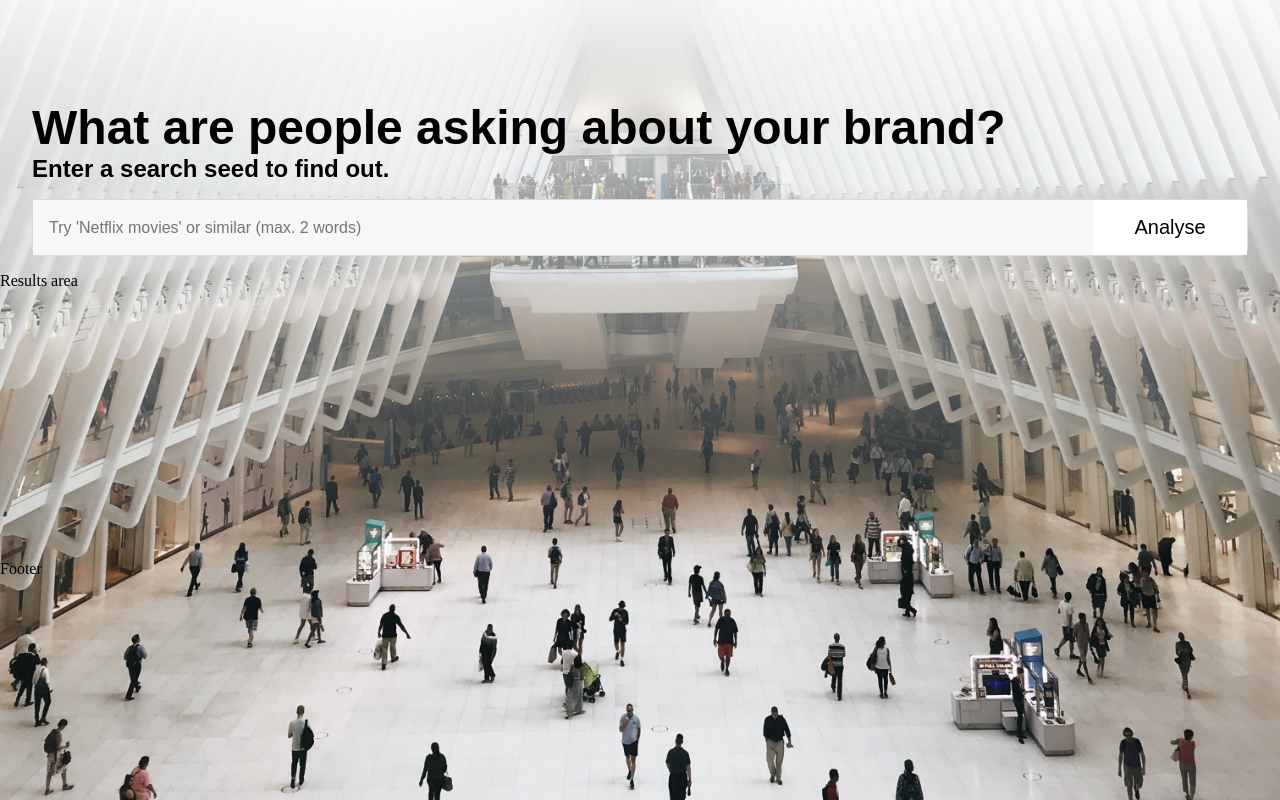
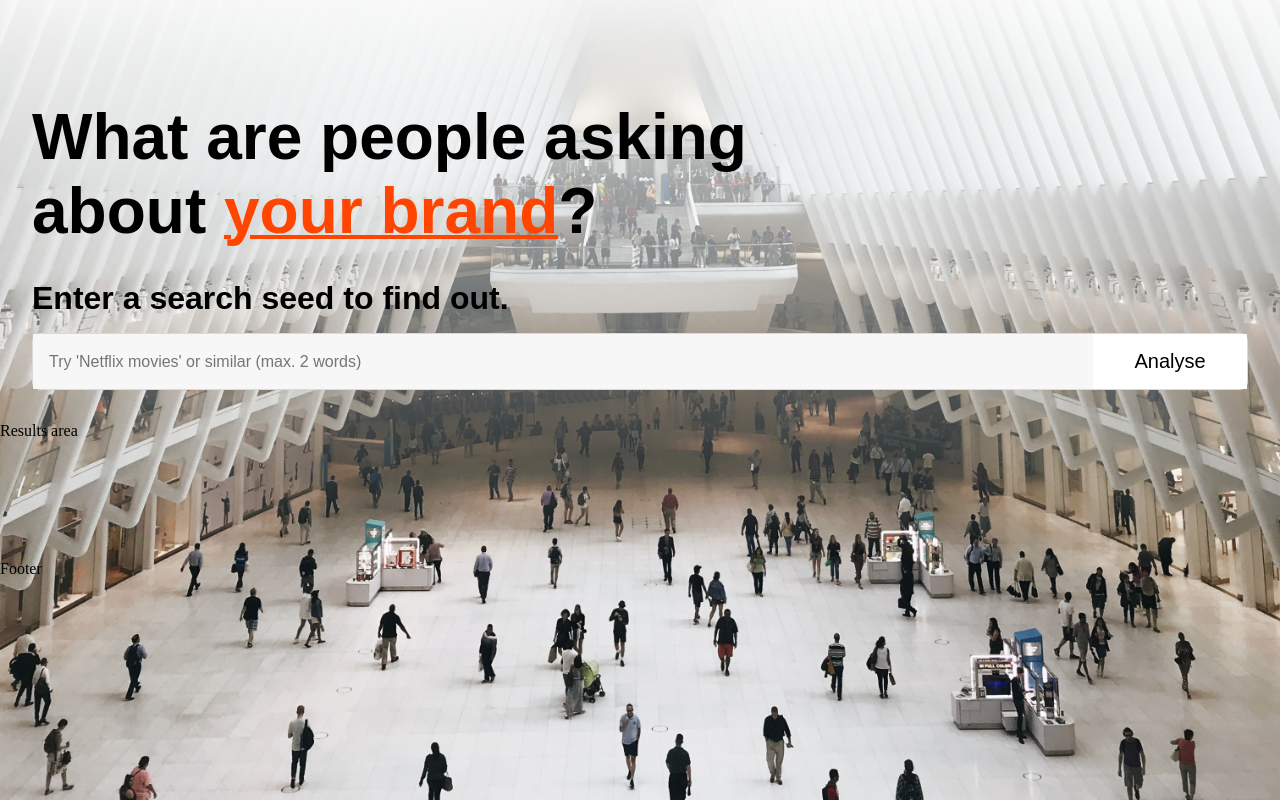
Before and after one commit to cd-slash/brand-sentiment-analyser, a plain HTML site: page index.html in a window 1280 px wide. Drawn offline with Linux system fonts and the light colour scheme; a web font is replaced by a local one.

Commit message:
Add styling to allow title search seed to change

```diff
--- a/assets/css/style.css
+++ b/assets/css/style.css
@@ -35,19 +35,27 @@ make the text more readable with the background image */
 }
 
 #header-area > h1 {
-    font-family: 'Big Shoulders Text', Arial, Helvetica, sans-serif;
-    font-size: 48px;
+    font-family: 'Righteous', Arial, Helvetica, sans-serif;
+    font-size: 64px;
 }
 
 #header-area > h2 {
     font-family: 'Contrail One', Arial, Helvetica, sans-serif;
-    font-size: 24px;
+    font-size: 32px;
+    margin-top: 32px;
+}
+
+#title-search-seed {
+    color: orangered;
+    text-decoration: underline;
+    text-decoration-thickness: 4px;
+    text-decoration-skip-ink: auto;
 }
 
 /* Input area */
 
 #input-area {
-    margin: 16px 32px;
+    margin: 16px 32px 32px 32px;
 }
 
 #search-seed-container {
--- a/index.html
+++ b/index.html
@@ -17,7 +17,9 @@
     <div id="gradient-container">
     <section id="header-area">
         <!-- TODO: animate changing "brand" with "sports team" or a popular band, etc. -->
-        <h1>What are people asking about your brand?</h1>
+        <h1>What are people asking<br>about
+            <span id="title-search-seed">your brand</span>?
+        </h1>
         <h2>Enter a search seed to find out.</h2>
     </section>
     <section id="input-area">
```
